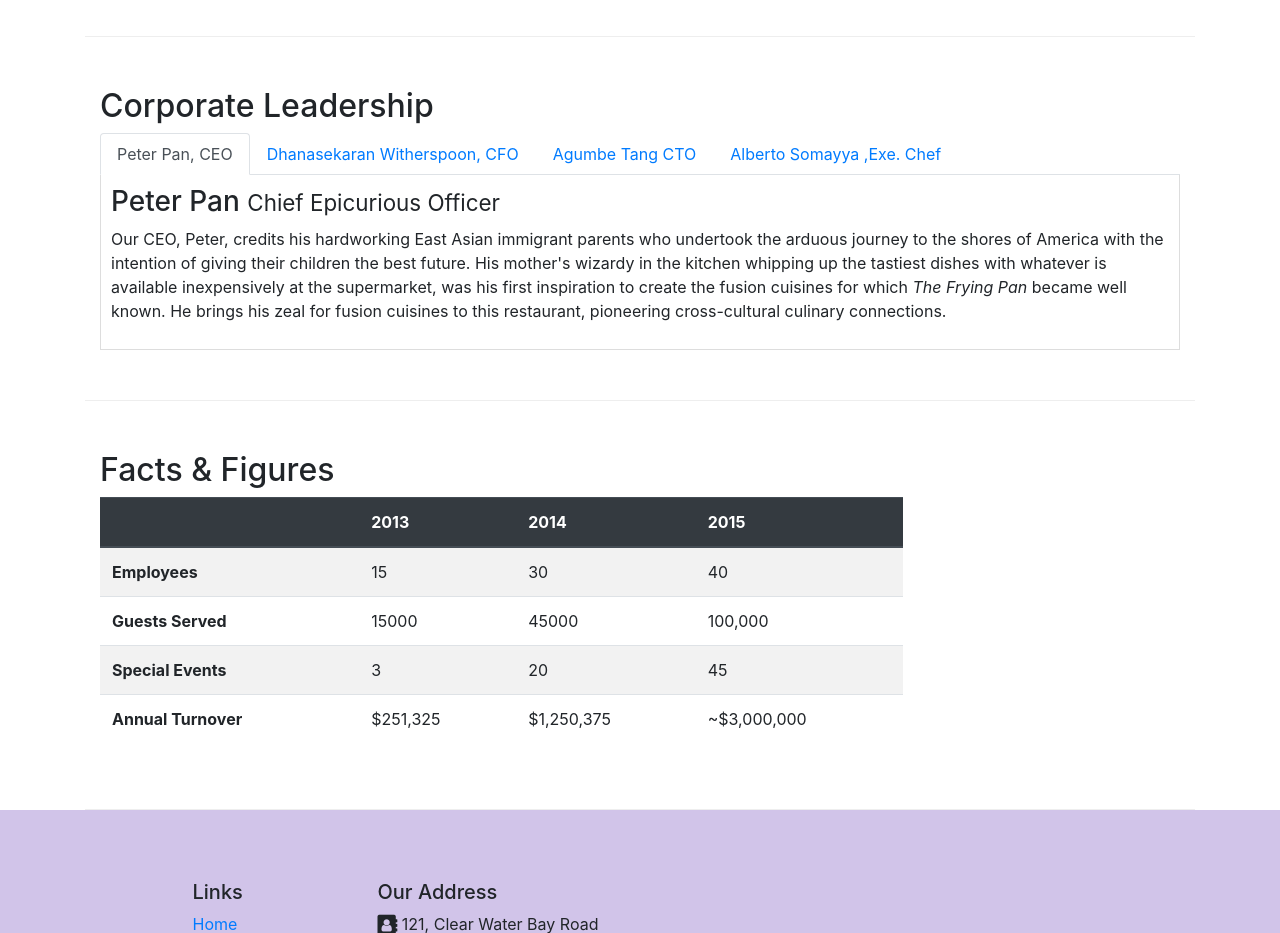
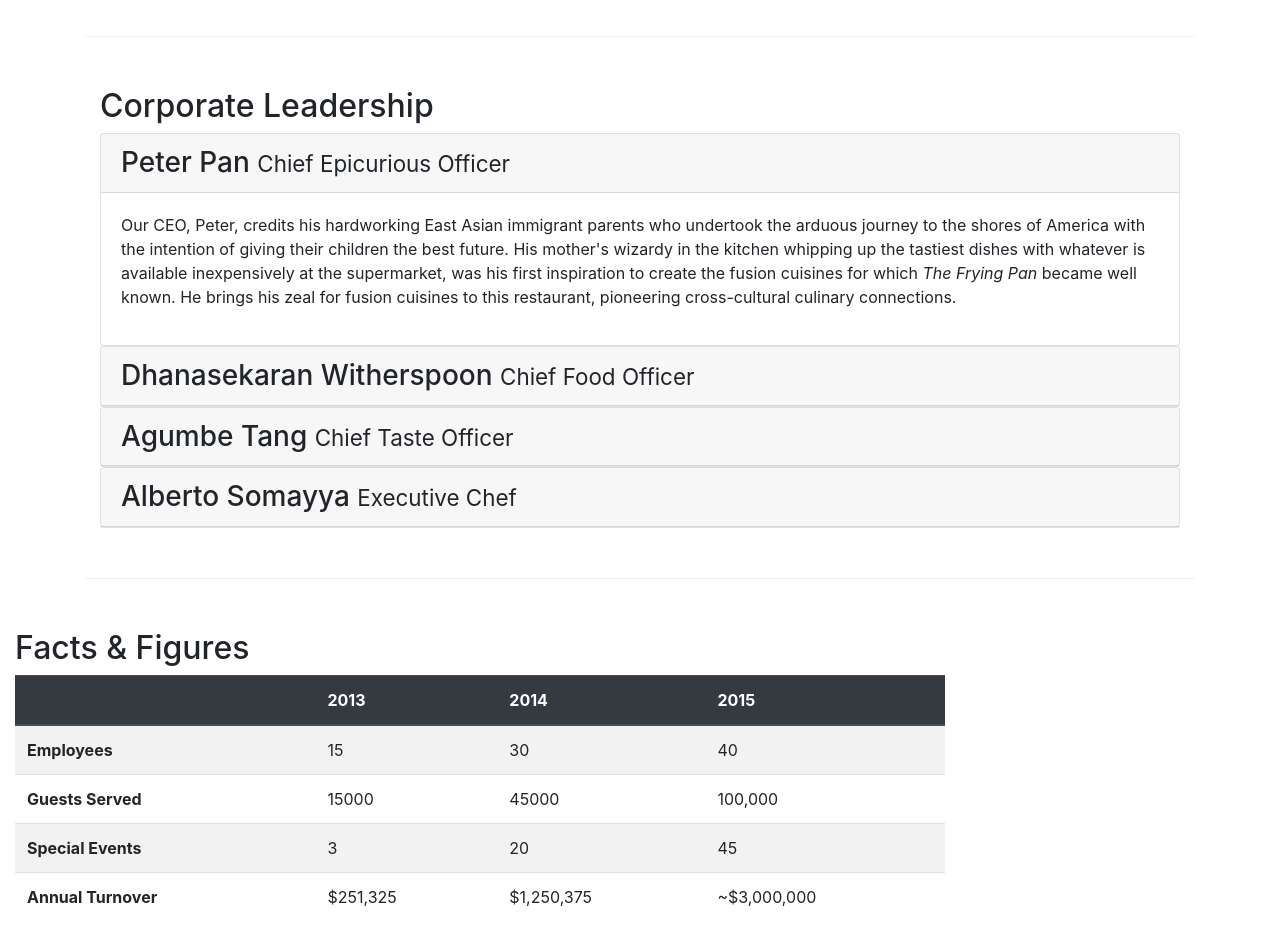
Before and after one commit to harsh1245-bit/Bootstrap-Grid-System, a website: page aboutus.html in a window 1280 px wide. Shown: the part 860-1793 px from the top of the page. Drawn offline with nearby package versions, Linux system fonts and the light colour scheme.

Commit message:
accordian

```diff
--- a/aboutus.html
+++ b/aboutus.html
@@ -150,23 +150,15 @@
       <div class="row row-content justify-content">
         <div class="col-12 col-sm-12">
           <h2>Corporate Leadership</h2>
-          <ul class="nav nav-tabs">
-            <li class="nav-item">
-              <a class="nav-link active" href="#CEO" role="tab" data-toggle="tab">Peter Pan, CEO</a>
-            </li>
-            <li class="nav-item">
-              <a class="nav-link" href="#CFO" role="tab" data-toggle="tab">Dhanasekaran Witherspoon, CFO</a>
-            </li>
-            <li class="nav-item">
-              <a class="nav-link" href="#CTO" role="tab" data-toggle="tab">Agumbe Tang CTO</a>
-            </li>
-            <li class="nav-item">
-              <a class="nav-link " href="#EC" role="tab" data-toggle="tab">Alberto Somayya ,Exe. Chef</a>
-            </li>
-          </ul>
-          <div class ="tab-content">
-            <div role="tabpanel" class="tab-pane fade show active" id="CEO">
-          <h3>Peter Pan <small>Chief Epicurious Officer</small></h3>
+
+          <div id ="accordion">
+            <div class="card">
+              <div class="card-header" role="tab" id="CEOhead">
+                <h3 class="mb-0">
+                  <a data-toggle="collapse" data-target="#CEO">Peter Pan <small>Chief Epicurious Officer</small></a></h3>
+              </div>
+              <div role="tabpanel" class="collapse show" id="CEO" data-parent="#accordion">
+                <div class="card-body">
                 <p class="d-none d-sm-block">
                   Our CEO, Peter, credits his hardworking East Asian immigrant parents
                   who undertook the arduous journey to the shores of America with the
@@ -179,8 +171,15 @@
                   culinary connections.
                 </p>
               </div>
-          <div role="tabpanel" class="tab-pane fade" id="CFO">
-          <h3>Dhanasekaran Witherspoon <small>Chief Food Officer</small></h3>
+                  </div>
+            </div>
+            <div class="card">
+              <div class="card-header" role="tab" id="CFOhead">
+                <h3 class="mb-0">
+                  <a data-toggle="collapse" data-target="#CFO">Dhanasekaran Witherspoon <small>Chief Food Officer</small></h3></a>
+              </div>
+              <div role="tabpanel" class="collapse" id="CFO" data-parent="#accordion">
+                <div class="card-body">
                 <p class="d-none d-sm-block">
                   Our CFO, Danny, as he is affectionately referred to by his
                   colleagues, comes from a long established family tradition in
@@ -192,8 +191,16 @@
                 >
                 </p>
               </div>
-          <div role="tabpanel" class="tab-pane fade" id="CTO">
-          <h3>Agumbe Tang <small>Chief Taste Officer</small></h3>
+                  </div>
+            </div>
+            <div class="card">
+              <div class="card-header" role="tab" id="CTOhead">
+                <h3 class="mb-0">
+                  <a data-toggle="collapse"data-target = "#CTO">
+                  Agumbe Tang <small>Chief Taste Officer</small></h3></a>
+              </div>
+              <div role="tabpanel" class="collapse" id="CTO" data-parent="#accordion">
+                <div class = "card-body">
                   <p class="d-none d-sm-block">
                     Blessed with the most discerning gustatory sense, Agumbe, our CTO,
                     personally ensures that every dish that we serve meets his exacting
@@ -202,18 +209,26 @@
                     <em>You click only if you survive my lick.</em>
                   </p>
                 </div>
-          <div role="tabpanel" class="tab-pane fade" id="EC">
-          <h3>Alberto Somayya <small>Executive Chef</small></h3>
+              </div>
+            </div>
+            <div class="card">
+              <div class="card-header" role="tab" id="EChead">
+                <h3 class="mb-0">
+                  <a data-toggle="collapse"data-target = "#EC">
+                    Alberto Somayya <small>Executive Chef</small></h3></a>
+              </div>
+              <div role="tabpanel" class="collapse" id="EC" data-parent="#accordion">
+                <div class = "card-body">
                   <p class="d-none d-sm-block">
-            Award winning three-star Michelin chef with wide International
-            experience having worked closely with whos-who in the culinary
-            world, he specializes in creating mouthwatering Indo-Italian fusion
-            experiences. He says,
-            <em
-              >Put together the cuisines from the two craziest cultures, and you
-              get a winning hit! Amma Mia!</em
-            >
+                    Blessed with the most discerning gustatory sense, Agumbe, our CTO,
+                    personally ensures that every dish that we serve meets his exacting
+                    tastes. Our chefs dread the tongue lashing that ensues if their dish
+                    does not meet his exacting standards. He lives by his motto,
+                    <em>You click only if you survive my lick.</em>
                   </p>
+                </div>
+              </div>
+            </div>
           </div>
         </div>
         </div>
```
Lines whose indentation alone changed are shown as unchanged.
